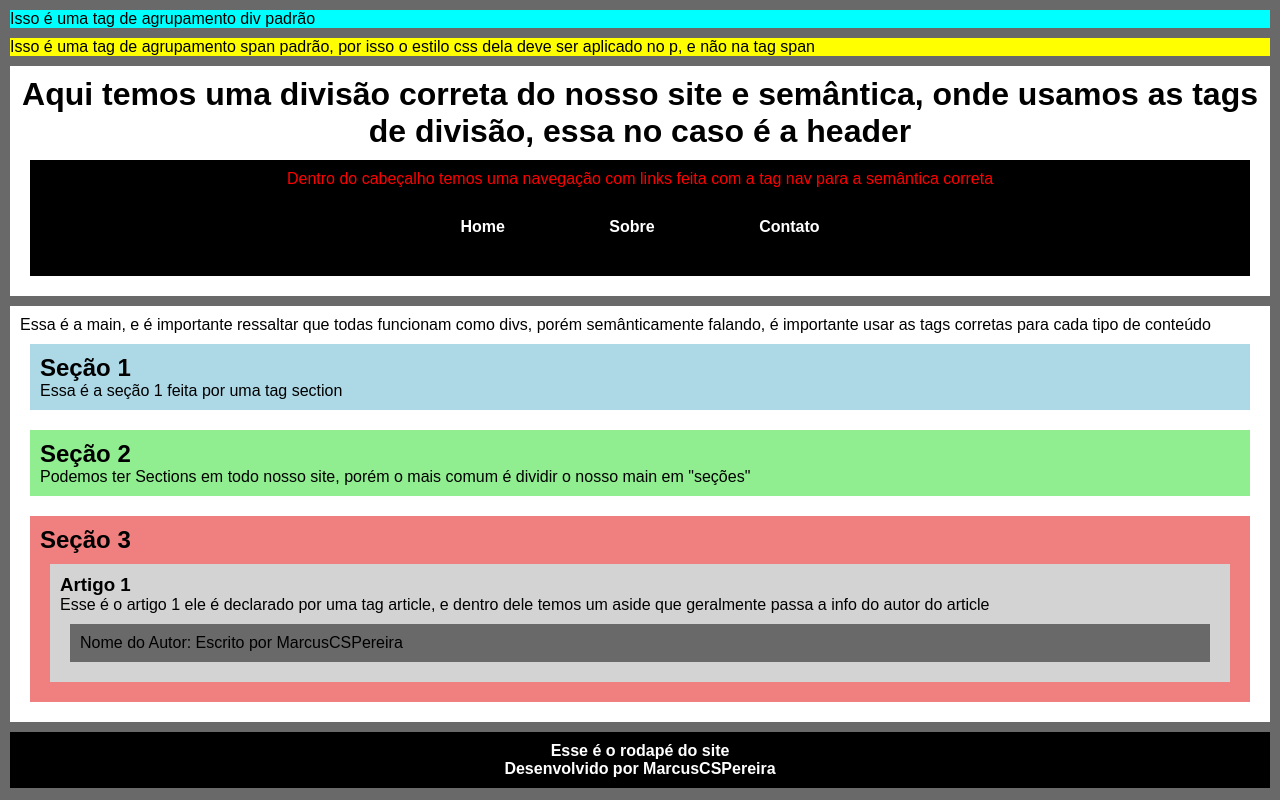
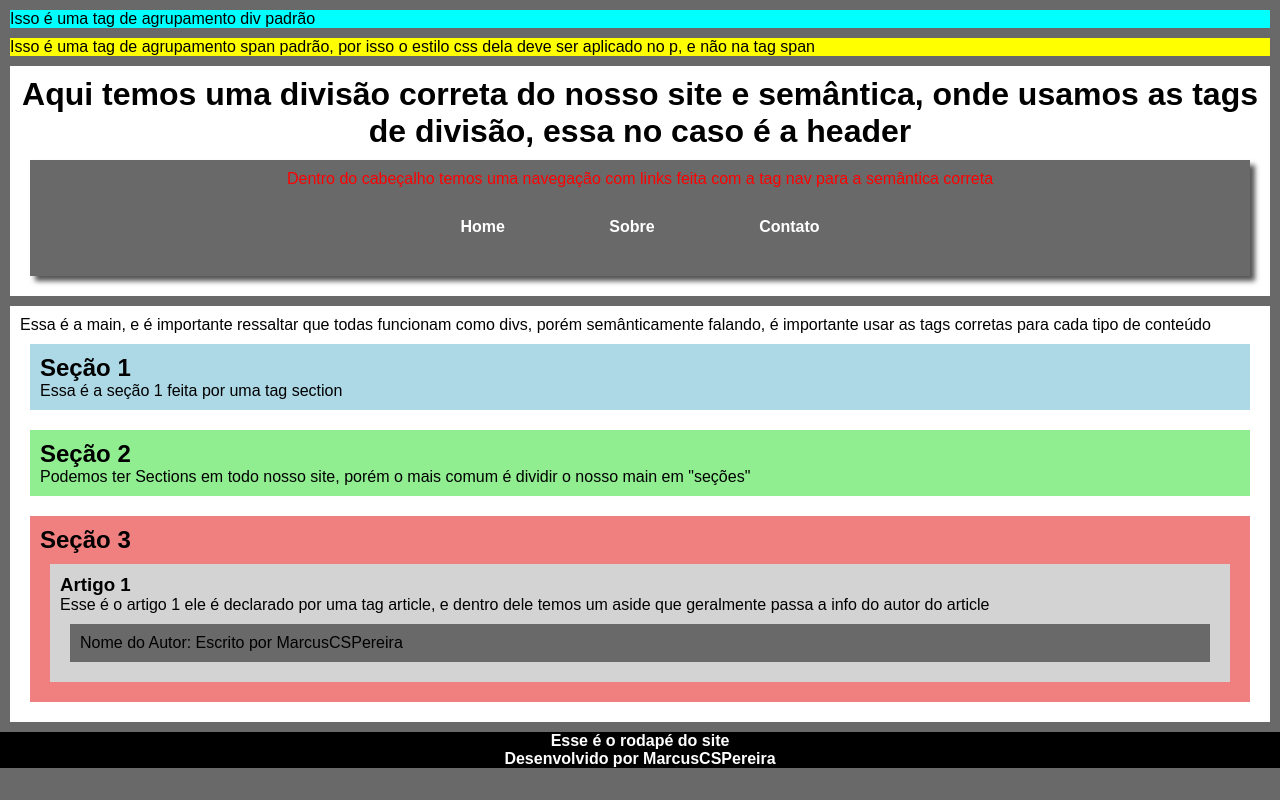
Before and after one commit to MarcusCSPereira/HTML-CSS_Studies, a plain HTML site: page HTML + Css/ex027- Modelo_de_caixas_GroupingTags/index.html in a window 1280 px wide. Drawn offline with Linux system fonts and the light colour scheme.

Commit message:
Update style.css

```diff
--- a/HTML + Css/ex027- Modelo_de_caixas_GroupingTags/style.css
+++ b/HTML + Css/ex027- Modelo_de_caixas_GroupingTags/style.css
@@ -30,11 +30,15 @@ header{
 }
 
 nav{
-  background-color: black;
+  background-color: dimgray;
   color: red;
   text-align: center;
   padding: 10px;
   margin: 10px;
+  box-shadow: 5px/*Deslocamento Horizontal*/ 5px/*Deslocamento Vertical*/  5px/*Espalhamento*/  rgba(0, 0, 0, 0.671);
+  /*É possível criar sua própria sombra pelo devTolls do navegador indo em sua tag por ele e clica nós 3 pontinhos e ir na opcção: add BoxShadow*/
+  /*Mudar cor de sombra não é recomendado, o recomendado é continuar no black e alternar somente a transparência da cor */
+  /*Caso queira sombra interna do elemento é só usar box-shadown inset 1px 1px 1px 1px black*/
 }
 
 nav ul a{
@@ -87,8 +91,8 @@ footer{
   color: white;
   font-weight: bolder;
   text-align: center;
-  padding: 10px;
-  margin: 10px;
+  padding: 10x;
+  margin: 10 px;
 }
 
 .section-1{
```
